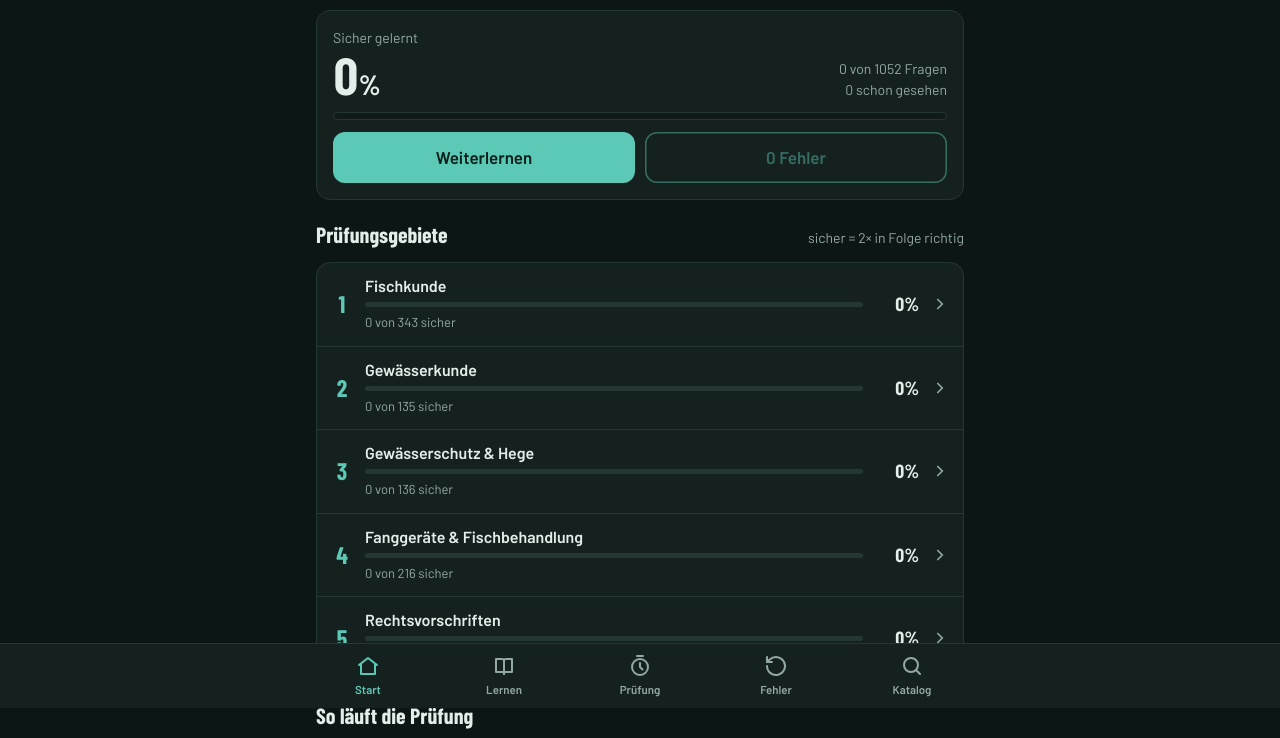
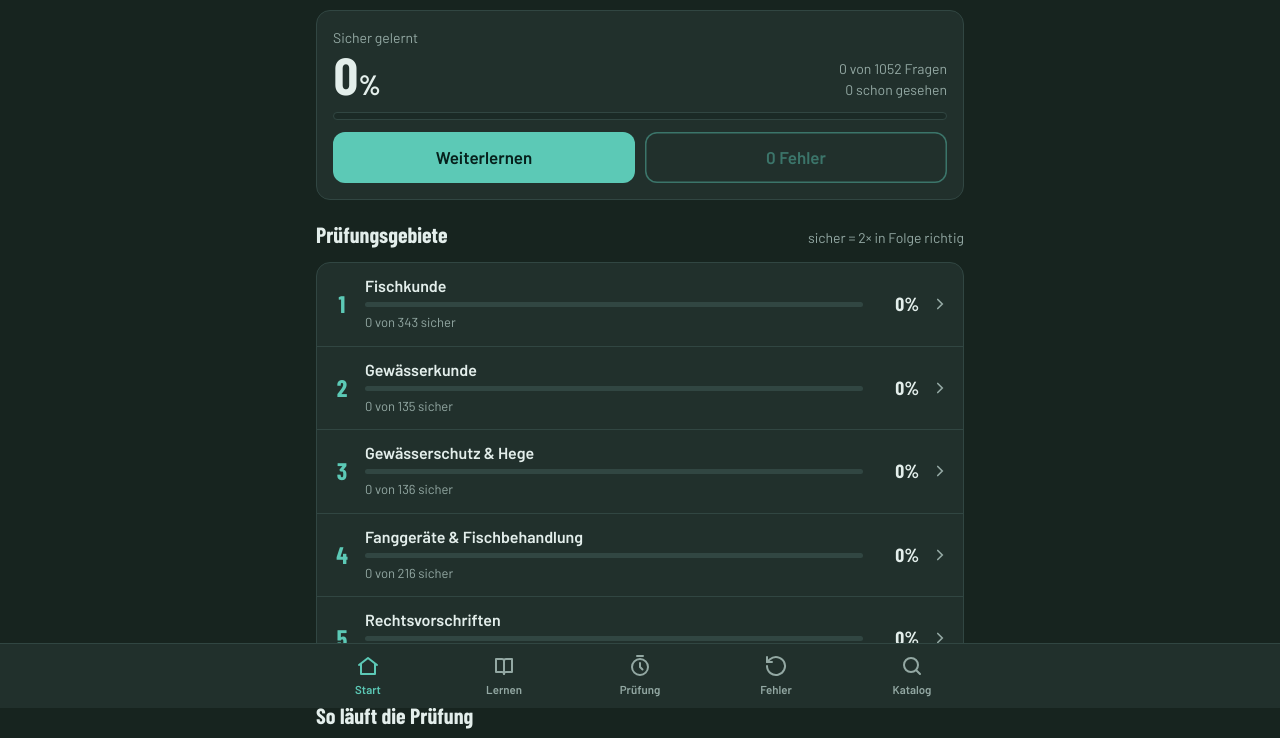
Before and after one commit to fk-innovates/fischerpruefung, a plain HTML site: page index.html in a window 1280 px wide. Shown: the part 92-830 px from the top of the page. Drawn offline with nearby package versions, Linux system fonts and the dark colour scheme.

Commit message:
Dunkelmodus etwas heller

```diff
--- a/index.html
+++ b/index.html
@@ -29,12 +29,12 @@
   --tabh:64px;
 }
 @media (prefers-color-scheme:dark){:root:not([data-theme="light"]){
-  --bg:#0c1615; --surface:#15211f; --sunk:#101b19; --ink:#e3eeeb; --muted:#93a8a3; --line:#253733;
-  --lake:#0a3a35; --lake-2:#5cc9b6; --lake-soft:#173430; --on-lake:#ffffff; --lure:#f39a52;
+  --bg:#17241f; --surface:#21302c; --sunk:#1b2a26; --ink:#e3eeeb; --muted:#93a8a3; --line:#314642;
+  --lake:#0a3a35; --lake-2:#5cc9b6; --lake-soft:#1f423b; --on-lake:#ffffff; --lure:#f39a52;
   --ok:#5fd193; --ok-soft:#153325; --bad:#f28b81; --bad-soft:#3a1c1a; --shadow:none; color-scheme:dark}}
 :root[data-theme="dark"]{
-  --bg:#0c1615; --surface:#15211f; --sunk:#101b19; --ink:#e3eeeb; --muted:#93a8a3; --line:#253733;
-  --lake:#0a3a35; --lake-2:#5cc9b6; --lake-soft:#173430; --on-lake:#ffffff; --lure:#f39a52;
+  --bg:#17241f; --surface:#21302c; --sunk:#1b2a26; --ink:#e3eeeb; --muted:#93a8a3; --line:#314642;
+  --lake:#0a3a35; --lake-2:#5cc9b6; --lake-soft:#1f423b; --on-lake:#ffffff; --lure:#f39a52;
   --ok:#5fd193; --ok-soft:#153325; --bad:#f28b81; --bad-soft:#3a1c1a; --shadow:none; color-scheme:dark}
 *{box-sizing:border-box;-webkit-tap-highlight-color:transparent}
 html{-webkit-text-size-adjust:100%}
```
